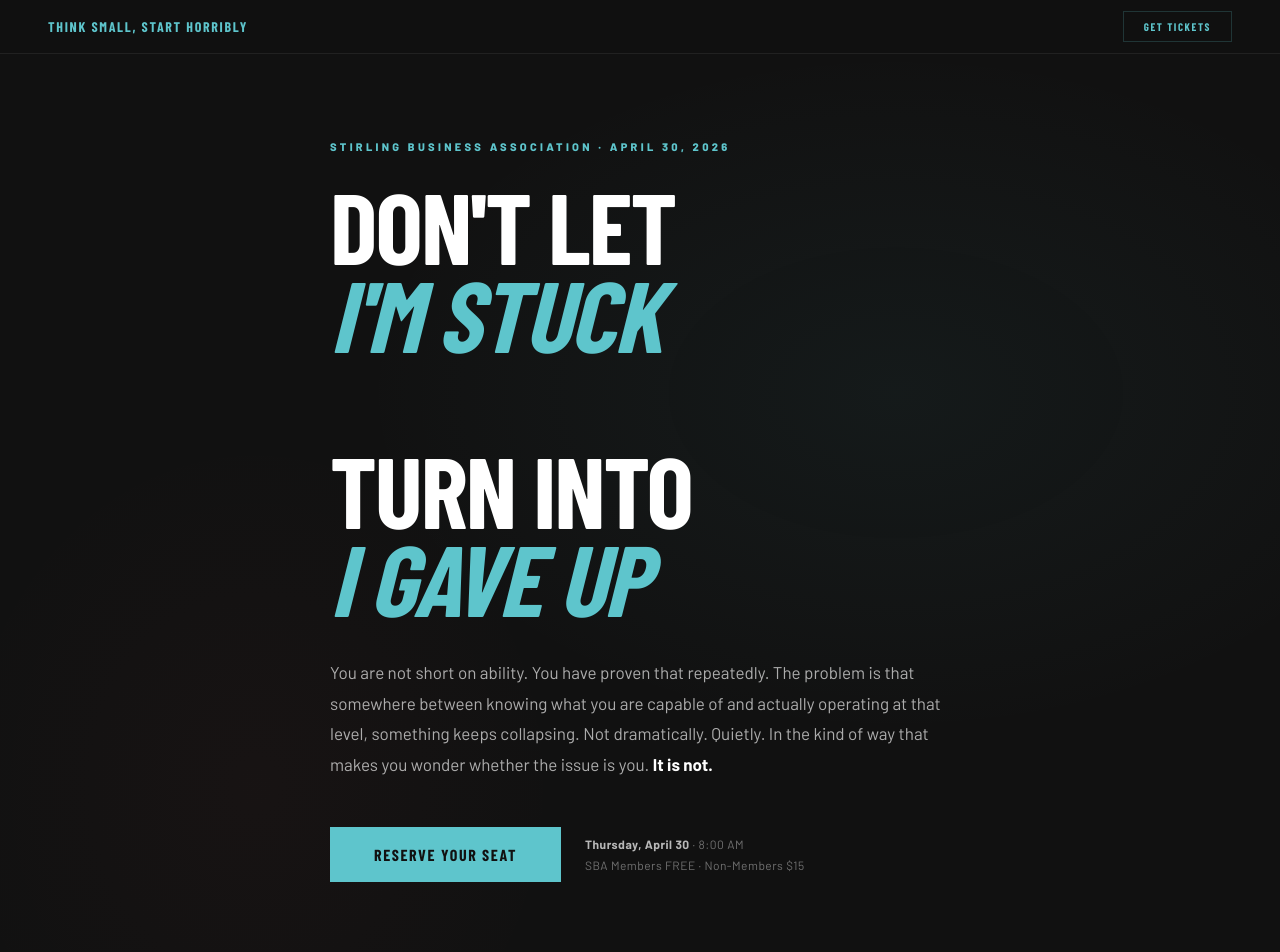
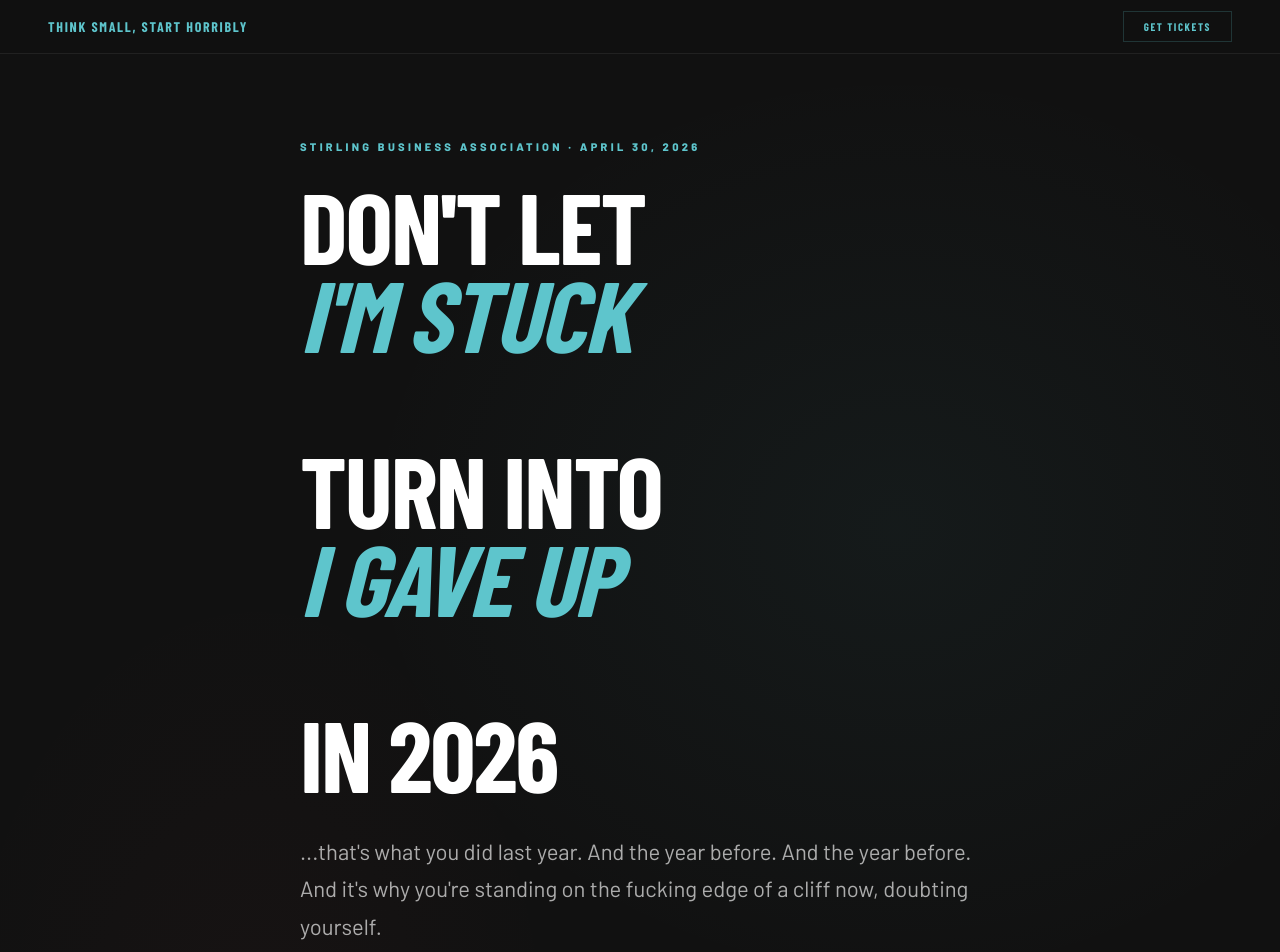
Before and after one commit to thinksmallstarthorribly/confidence-gap, a plain HTML site: page index.html in a window 1280 px wide. Shown: the top 952 px of the page. Drawn offline with nearby package versions, Linux system fonts and the light colour scheme; a web font is replaced by a local one.

Commit message:
Update hero section: add 2026 to title and new subtitle line

```diff
--- a/index.html
+++ b/index.html
@@ -102,6 +102,17 @@
   margin-bottom:36px;
 }
 .hero-title span{color:var(--teal);display:block}
+.hero-title em{font-style:italic}
+
+.hero-subtitle{
+  font-size:clamp(16px,2.5vw,22px);
+  line-height:1.7;
+  color:rgba(255,255,255,0.65);
+  max-width:680px;
+  margin-bottom:48px;
+  font-weight:400;
+}
+.hero-subtitle em{color:var(--teal);font-style:italic}
 
 .hero-opener{
   font-size:17px;line-height:1.8;
@@ -435,8 +446,13 @@
       Don't Let<br>
       <span><em>I'm Stuck</em></span><br>
       Turn Into<br>
-      <span><em>I Gave Up</em></span>
+      <span><em>I Gave Up</em></span><br>
+      In 2026
     </h1>
+
+    <p class="hero-subtitle">
+      ...that's what you did last year. And the year before. And the year before. And it's why you're standing on the fucking edge of a cliff now, doubting yourself.
+    </p>
 
     <p class="hero-opener">
       You are not short on ability. You have proven that repeatedly. The problem is that somewhere between knowing what you are capable of and actually operating at that level, something keeps collapsing. Not dramatically. Quietly. In the kind of way that makes you wonder whether the issue is you.
```
